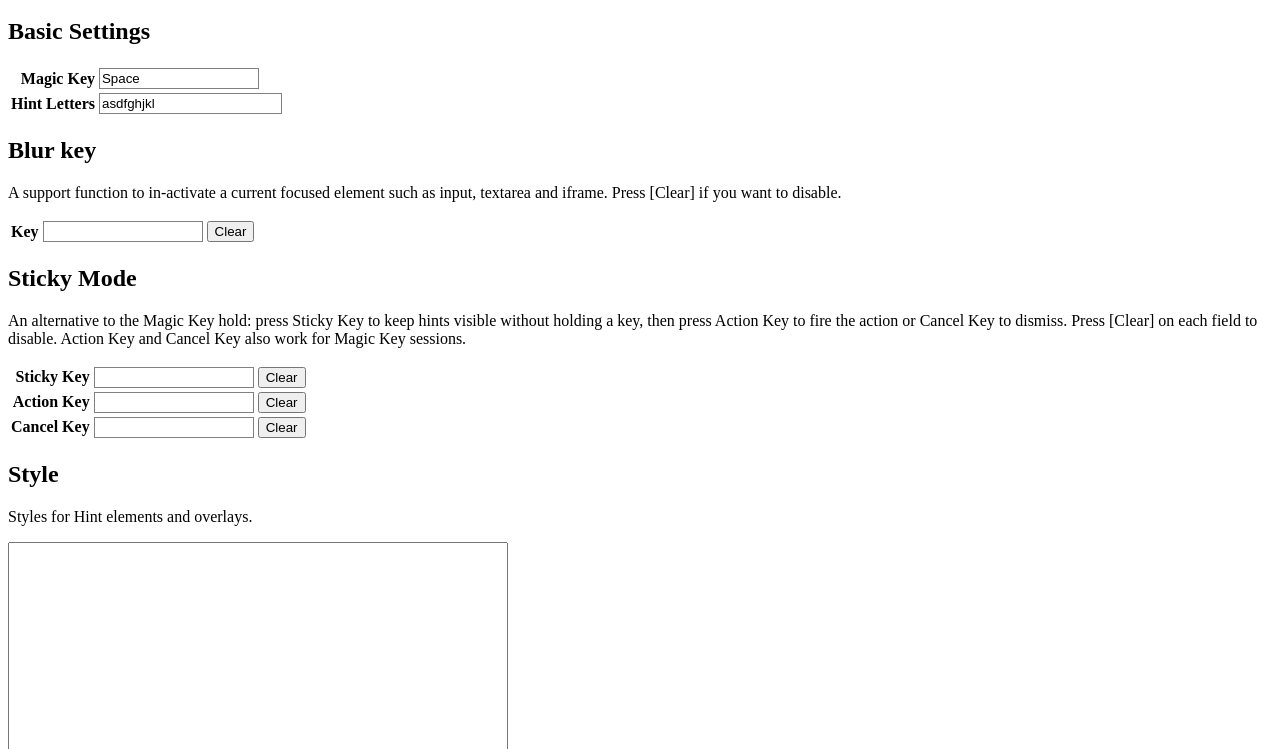
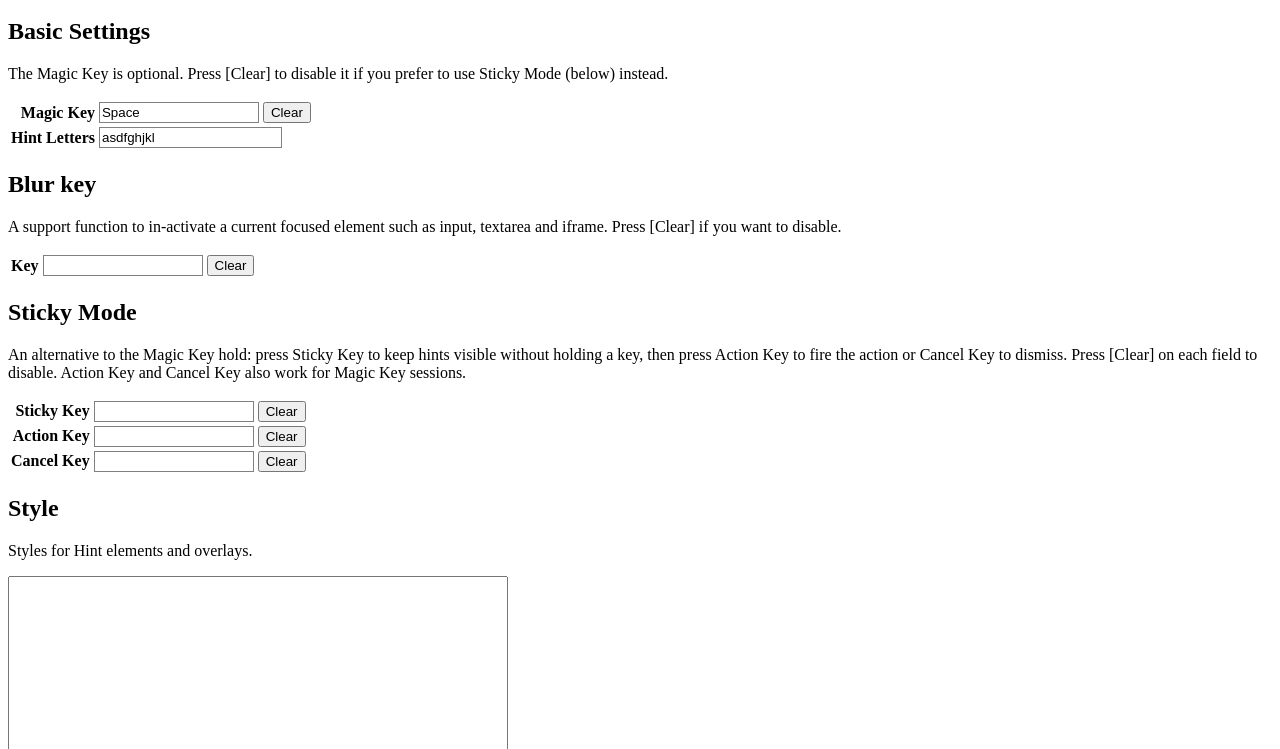
Before and after one commit to kui/knavi, a website: page src/options.html in a window 1280 px wide. Shown: the part 51-800 px from the top of the page. Drawn offline with Linux system fonts and the light colour scheme.

Commit message:
Make Magic Key optional with a Clear button in options

```diff
--- a/src/options.html
+++ b/src/options.html
@@ -20,6 +20,10 @@
 
     <storage-form storage-area="chrome-sync">
       <h2>Basic Settings</h2>
+      <p>
+        The Magic Key is optional. Press [Clear] to disable it if you prefer to
+        use Sticky Mode (below) instead.
+      </p>
       <table class="config-table">
         <tr>
           <th><label for="magic-key">Magic Key</label></th>
@@ -31,6 +35,14 @@
               value="Space"
               autocomplete="off"
             />
+            <button
+              type="button"
+              data-clear-target="#magic-key"
+              alt="Clear to disable"
+              title="Clear to disable"
+            >
+              Clear
+            </button>
           </td>
         </tr>
         <tr>
```
